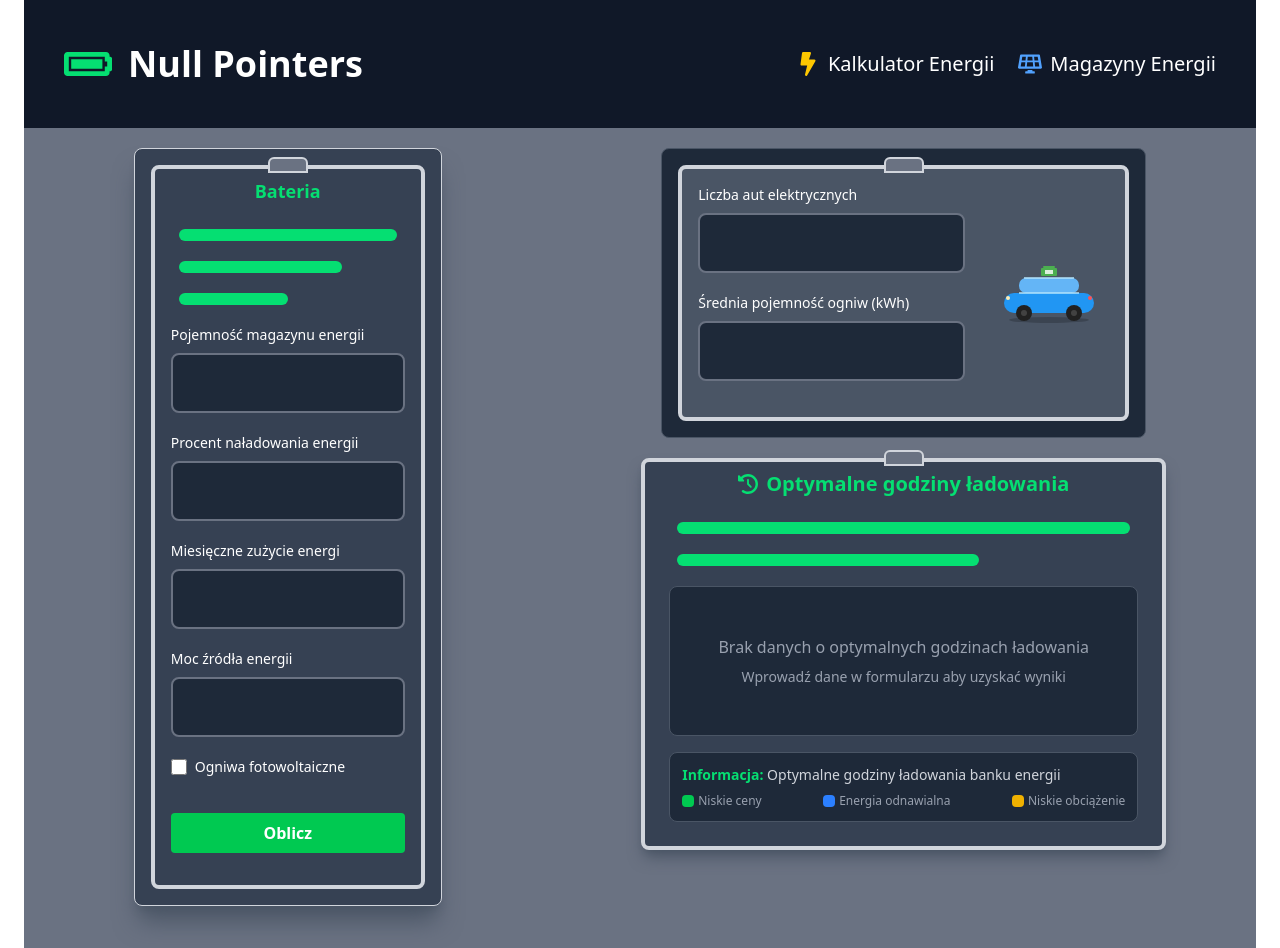
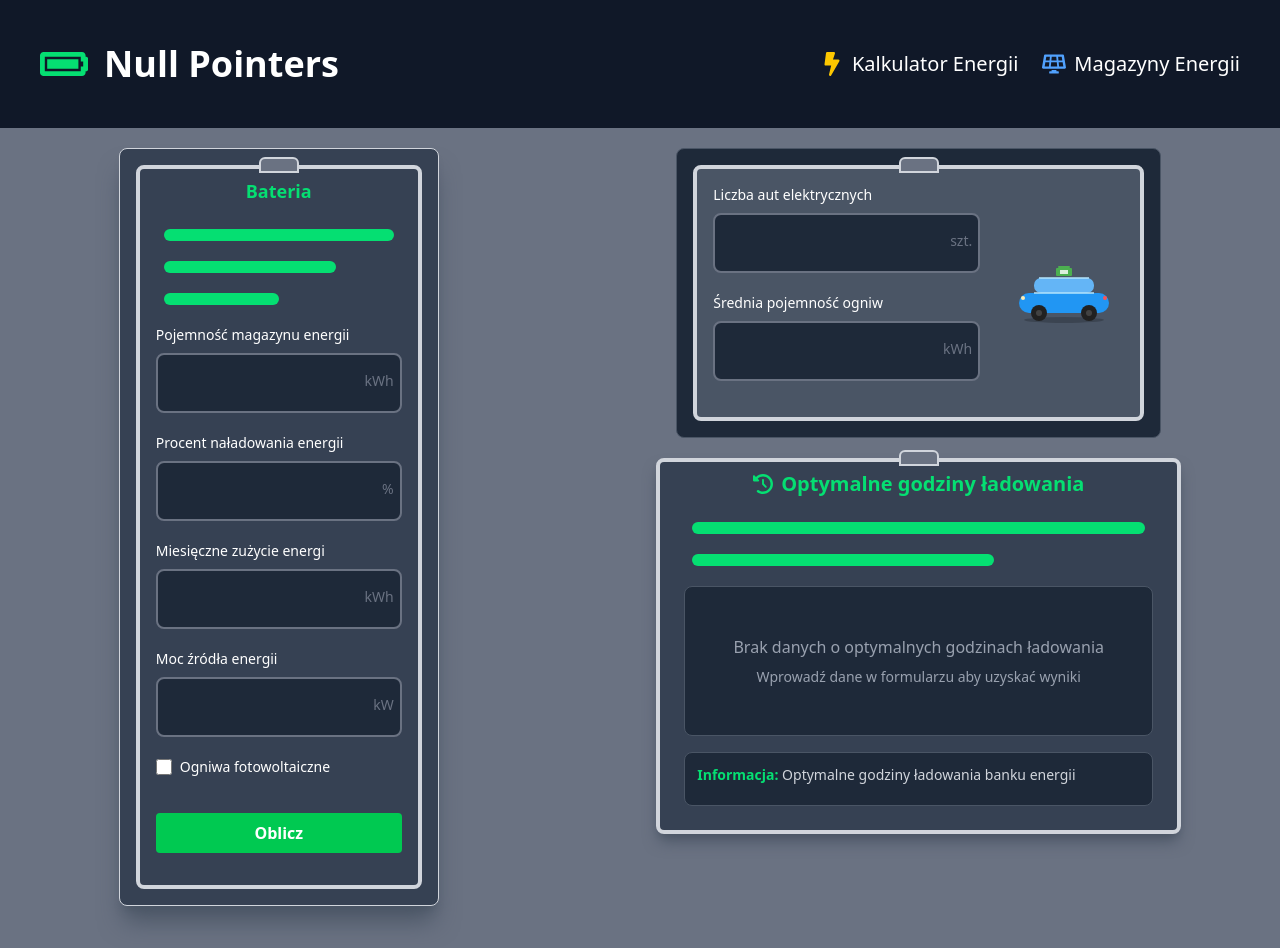
Before and after one commit to onikw/Hackathon_NullPointers, a React (Vite) app in the folder NullPointersFront/: page / in a window 1280 px wide. Shown: the top 948 px of the page. Built offline with nearby package versions, Linux system fonts and the light colour scheme.

Commit message:
cosmetic changes

```diff
--- a/NullPointersFront/src/App.tsx
+++ b/NullPointersFront/src/App.tsx
@@ -9,7 +9,7 @@ function App() {
   return (
     <FormProvider>
       <>
-        <div className="min-h-screen bg-gray-500 flex flex-col mx-6 text-white">
+        <div className="min-h-screen bg-gray-500 flex flex-col text-white">
           <HeaderComponent/>
           <div id="container" className="flex flex-grow flex-col">
             <div className={"flex-grow"}></div>
--- a/NullPointersFront/src/components/FormAdditional.tsx
+++ b/NullPointersFront/src/components/FormAdditional.tsx
@@ -5,7 +5,7 @@ import { useFormContext } from "../contexts/FormContext.tsx";
 
 export default function FormAdditional() {
   const { input, additional, setAdditional } = useFormContext();
-  const {setResult, result} = useFormContext();
+  const {setResult} = useFormContext();
 
   const handleSubmit = async (e: React.FormEvent<HTMLFormElement>) => {
     e.preventDefault();
@@ -16,9 +16,7 @@ export default function FormAdditional() {
         const data = response.data;
         console.log(data)
 
-        setResult((prev) =>{
-          console.log('dasda')
-          console.log(data.data)
+        setResult(() =>{
           return {data: data.data}
         })
       }
@@ -47,9 +45,9 @@ export default function FormAdditional() {
 
       <form className="max-w-sm mx-auto" onSubmit={handleSubmit}>
         <InputComponent disabled={false} name="batteryCapacity" title="Pojemność magazynu energii" />
-        <InputComponent disabled={false} title={"Procent naładowania energii"} name={"batteryPercentage"} />
+        <InputComponent disabled={false} title={"Procent naładowania energii"} name={"batteryPercentage"} units={"%"} />
         <InputComponent disabled={false} title={"Miesięczne zużycie energi"} name={"monthlyUsage"} />
-        <InputComponent disabled={false} title={"Moc źródła energii"} name={"sourcePower"} />
+        <InputComponent disabled={false} title={"Moc źródła energii"} name={"sourcePower"} units={"kW"} />
 
         {/* Checkbox z dodatkowymi opcjami */}
 
@@ -66,7 +64,7 @@ export default function FormAdditional() {
         </div>
 
         {additional && (
-          <InputComponent disabled={false} title={"Moc źródła energii słonecznej"} name={"solarPower"} />
+          <InputComponent disabled={false} title={"Moc źródła energii słonecznej"} name={"solarPower"} units={"kW"} />
         )}
 
         <button
--- a/NullPointersFront/src/components/Hourses.tsx
+++ b/NullPointersFront/src/components/Hourses.tsx
@@ -43,13 +43,13 @@ const processData = () => {
           return `${formatTime(startHour, startMinute)} - ${formatTime(endHour, endMinute)}`;
         });
       } else if (result.data.includes(',')) {
-        hours = result.data.split(',').map(h => h.trim());
+        hours = result.data.split(',').map((h:any) => h.trim());
       } else {
         hours = [result.data];
       }
     } else if (Array.isArray(result.data)) {
       // Obsługa danych jako tablica
-      hours = result.data.map(item => {
+      hours = result.data.map((item : any ) => {
         if (typeof item === 'string' && item.includes('((') && item.includes('))')) {
           // Próba parsowania formatu ((H,m),(H,m)) w tablicy
           const regex = /\(\((\d+),\s*(\d+)\),\s*\((\d+),\s*(\d+)\)\)/;
@@ -185,20 +185,6 @@ const processData = () => {
         <div className="text-sm text-gray-300 mb-2">
           <span className="text-green-400 font-semibold">Informacja:</span> Optymalne godziny ładowania banku energii
         </div>
-        <div className="flex justify-between text-xs text-gray-400">
-          <div className="flex items-center">
-            <div className="w-3 h-3 bg-green-500 mr-1 rounded-sm"></div>
-            <span>Niskie ceny</span>
-          </div>
-          <div className="flex items-center">
-            <div className="w-3 h-3 bg-blue-500 mr-1 rounded-sm"></div>
-            <span>Energia odnawialna</span>
-          </div>
-          <div className="flex items-center">
-            <div className="w-3 h-3 bg-yellow-500 mr-1 rounded-sm"></div>
-            <span>Niskie obciążenie</span>
-          </div>
-        </div>
       </div>
     </div>
   );
--- a/NullPointersFront/src/components/InputComponent.tsx
+++ b/NullPointersFront/src/components/InputComponent.tsx
@@ -4,13 +4,14 @@ interface InputProps {
   disabled: boolean;
   title: string;
   name: keyof FormInput;
+  units?: string;
 }
 
-export default function InputComponent({ disabled, title, name }: InputProps) {
+export default function InputComponent({ disabled, title, name, units='kWh' }: InputProps) {
   const { input, handleInput } = useFormContext();
 
   return (
-    <div className="mb-5">
+    <div className="mb-5 relative">
       <label htmlFor={`input-${name}`} className="block mb-2 text-sm font-medium">{title}</label>
       <input
         type="text"
@@ -22,6 +23,7 @@ export default function InputComponent({ disabled, title, name }: InputProps) {
         onChange={handleInput}
         autoComplete="off"
       />
+      <div className={'text-sm text-gray-500 absolute right-2 top-1/2 translate-y-0.5 select-none'}>{units}</div>
     </div>
   );
 }
--- a/NullPointersFront/src/components/ResultComponent.tsx
+++ b/NullPointersFront/src/components/ResultComponent.tsx
@@ -12,10 +12,11 @@ export default function ElectricCarsInput() {
                 disabled={false}
                 title="Liczba aut elektrycznych"
                 name="carAmount"
+                units={"szt."}
               />
               <InputComponent
                 disabled={false}
-                title="Średnia pojemność ogniw (kWh)"
+                title="Średnia pojemność ogniw"
                 name="usageAmount"
               />
           </div>
--- a/NullPointersFront/src/contexts/FormContext.tsx
+++ b/NullPointersFront/src/contexts/FormContext.tsx
@@ -18,7 +18,7 @@ interface FormContextType {
   setAdditional: React.Dispatch<React.SetStateAction<boolean>>;
   handleInput: (e: React.ChangeEvent<HTMLInputElement>) => void;
   result: any;
-  setResult: any;
+  setResult: React.Dispatch<React.SetStateAction<any>>;
 }
 
 const FormContext = createContext<FormContextType | undefined>(undefined);
```
